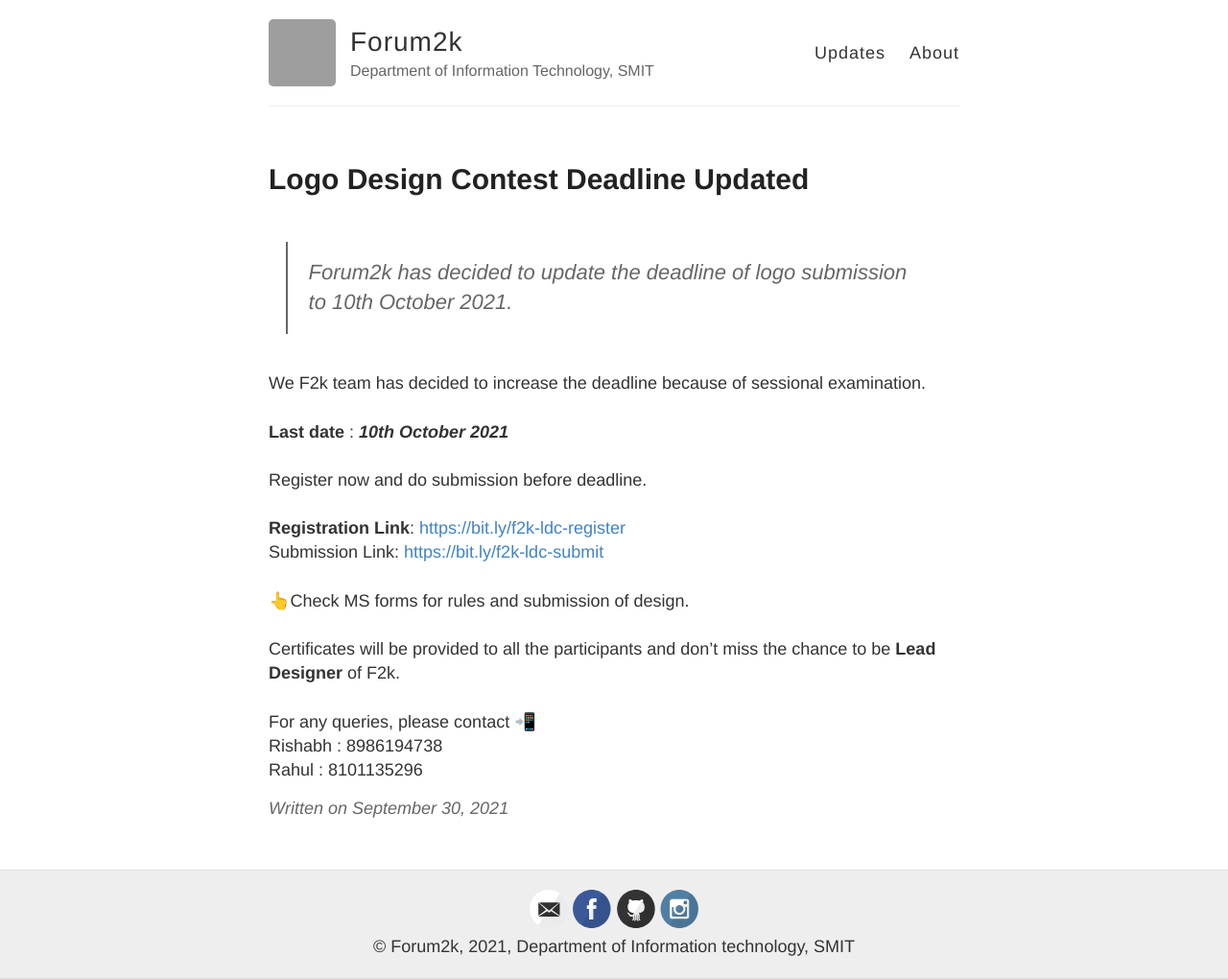
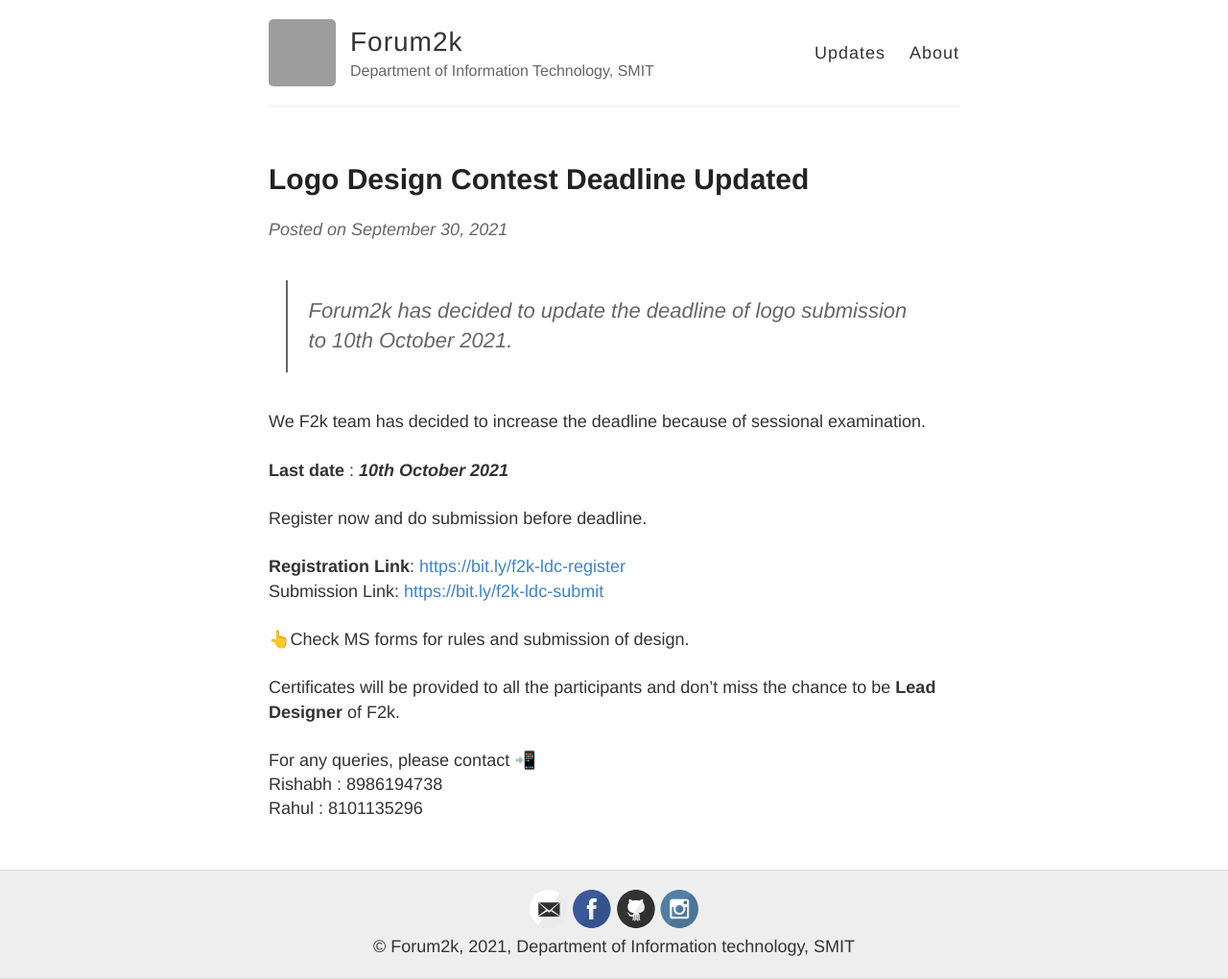
Before and after one commit to umvaishnavi/forum2k-smit.github.io, a Jekyll site: the page built from _posts/2021-9-30-logo-design-contest-last-date-of-submission-has-changed.md, in a window 1280 px wide. Shown: the whole page at 96% size. Built offline with Jekyll 4.4.1, drawn with Linux system fonts in a browser that asks for light colours; comment, search, counter and statistics services are not loaded; grey boxes are pictures that could not be loaded.

Commit message:
added disqus and date layout changed

```diff
--- a/_config.yml
+++ b/_config.yml
@@ -34,7 +34,7 @@ footer-links:
 
 # Enter your Disqus shortname (not your username) to enable commenting on posts
 # You can find your shortname on the Settings page of your Disqus account
-disqus:
+disqus: forum2k
 
 # Enter your Google Analytics web tracking code (e.g. UA-2110908-2) to activate tracking
 google_analytics: UA-208922408-1
--- a/_layouts/post.html
+++ b/_layouts/post.html
@@ -5,13 +5,14 @@ layout: default
 <article class="post">
   <h1>{{ page.title }}</h1>
 
+  <div class="date">
+    Posted on {{ page.date | date: "%B %e, %Y" }}
+  </div>
+
   <div class="entry">
     {{ content }}
   </div>
 
-  <div class="date">
-    Written on {{ page.date | date: "%B %e, %Y" }}
-  </div>
 
   {% include disqus.html %}
 </article>
```
